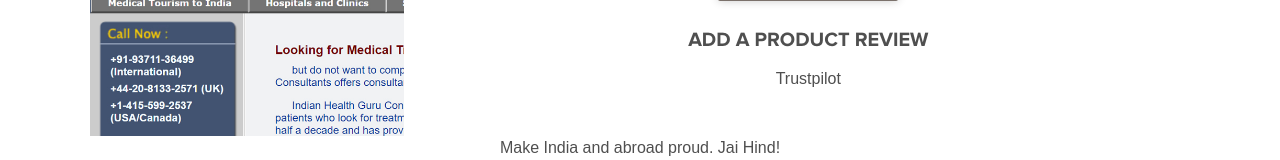
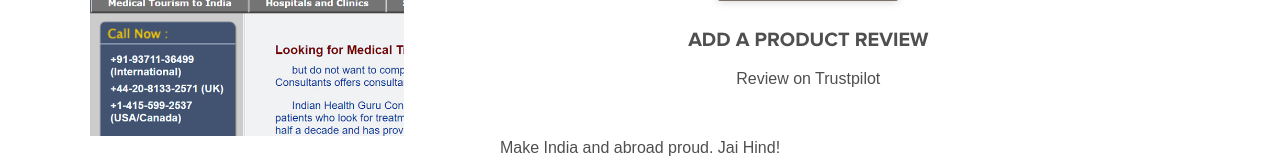
Before and after one commit to shanishashidharan123/reactapp, a React (Create React App) app: page / in a window 1280 px wide. Shown: the part 369-529 px from the top of the page. Built offline with nearby package versions, Linux system fonts and the light colour scheme.

Commit message:
review updates

```diff
--- a/src/Products.tsx
+++ b/src/Products.tsx
@@ -70,9 +70,11 @@ import React from "react";
                 <p>HTML Static Template, Editable template, HTML 5, CSS3, SCSS, jQuery, Bootstrap 4.0, Editable Logo PSD and other images PSD, Editable Canvas files, Responsive modals, Ready-made editable stylesheets. Healthcare demographics and demo theory from Indian Health Guru his very own beginner website. This Medical website is for all over India, publish worldwide, and brings patients from worldwide for surgery.</p>
                 <a href="https://rzp.io/l/healthGuru" id="rzp-btn">Buy Now</a>
                 <h3 style={{margin: "24px 0px 12px"}}>Add a Product Review</h3>
+                 {/* TrustBox widget - Review Collector  */}
 <div className="trustpilot-widget" data-locale="en-US" data-template-id="56278e9abfbbba0bdcd568bc" data-businessunit-id="6315fc26c290dfa09b0c16a1" data-style-height="52px" data-style-width="100%">
-  <a href="https://www.trustpilot.com/review/shanishashidharan.co.in" target={"_blank"} rel="noopener">Trustpilot</a>
+  <a href="https://www.trustpilot.com/review/shanishashidharan.co.in" target={"_blank"} rel="noreferrer">Review on Trustpilot</a>
 </div>
+ {/* End TrustBox widget  */}
               </div>
             </div>
             <p>Make India and abroad proud. Jai Hind!</p>
```
